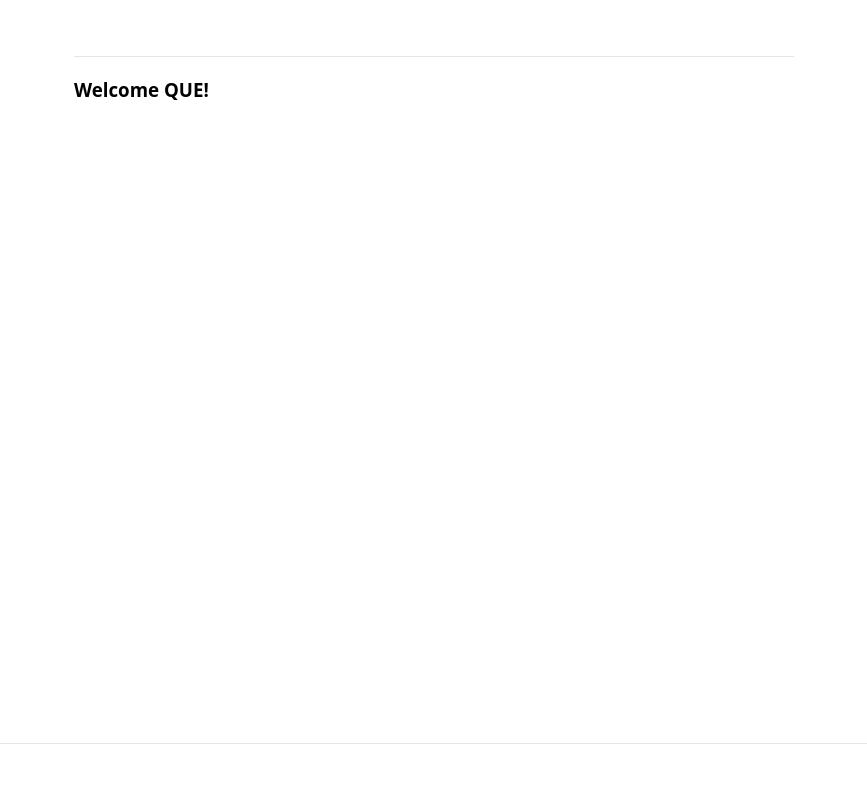
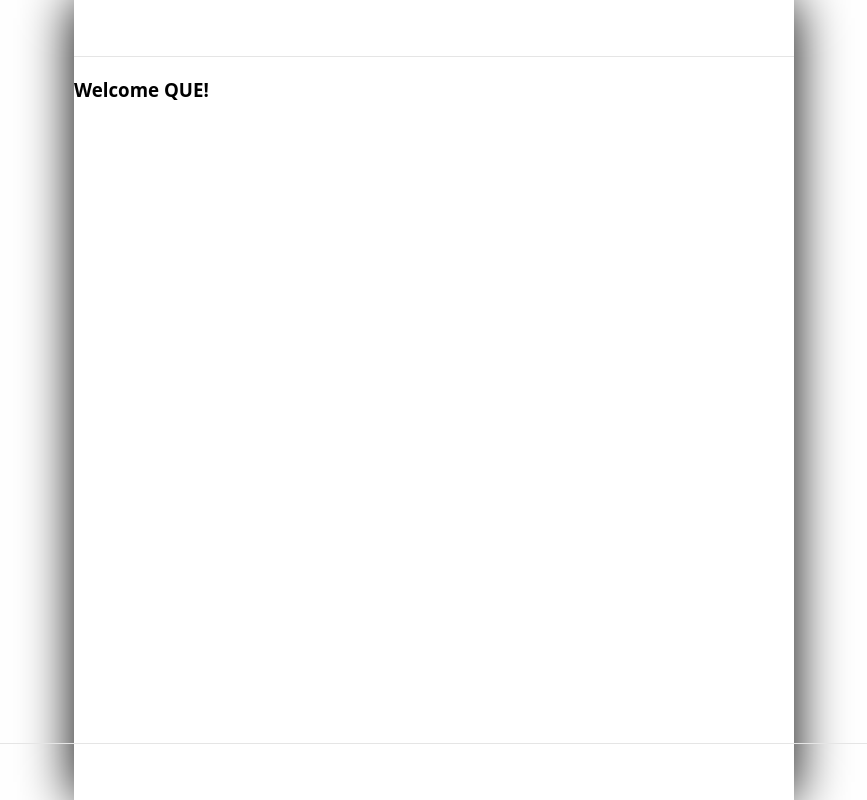
Before and after one commit to anteater333/que-remastered, a React (Vite) app: page / in a window 1280 px wide. Shown: the whole page, without its empty margins (206-1073 px from the left). Built offline with nearby package versions, Linux system fonts and the light colour scheme.

Commit message:
feat: 그림자 추가

```diff
--- a/src/index.css
+++ b/src/index.css
@@ -37,8 +37,11 @@ div#root {
 }
 
 div#appContainer {
+  height: 100%;
   max-width: 720px;
   width: 100%;
+
+  box-shadow: 0px 0px 50px black;
 }
 
 div#appContainer.mobile {
```
